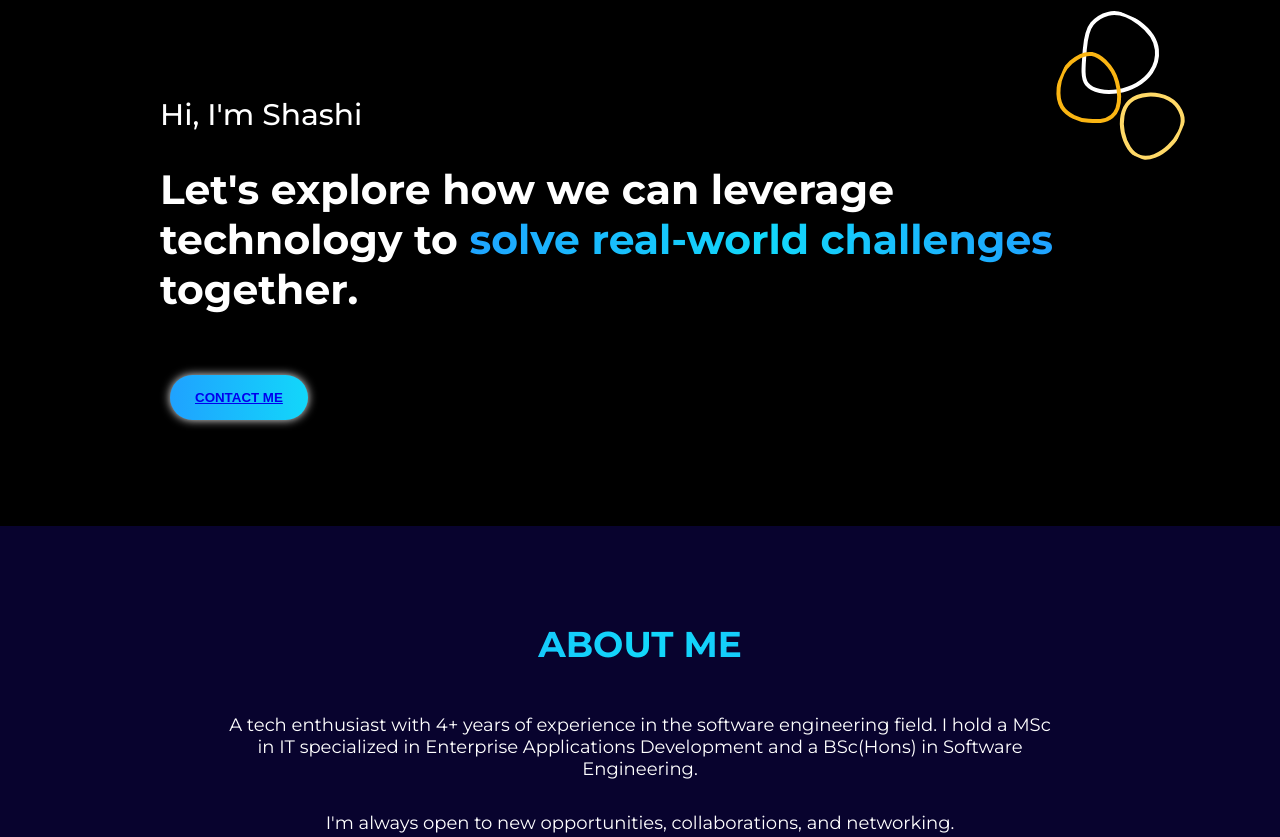
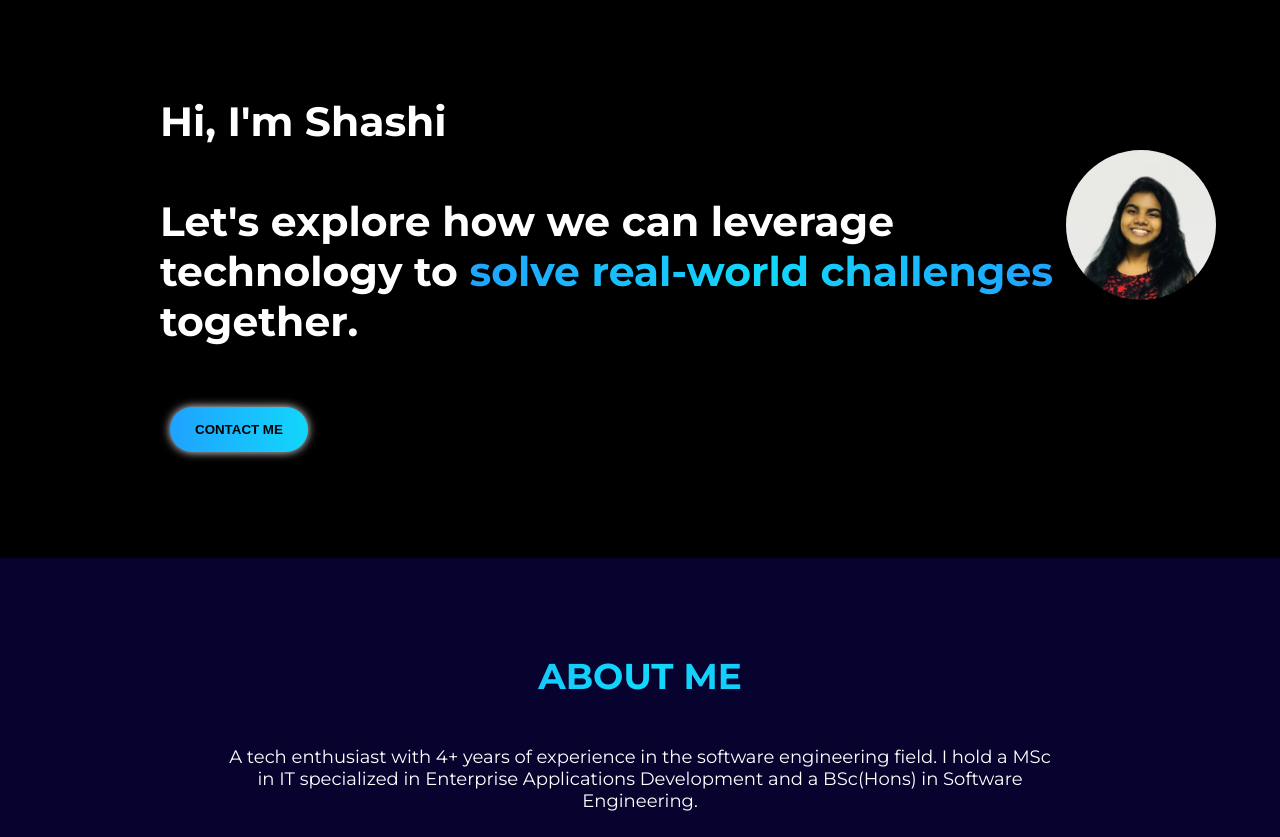
Before and after one commit to shashperera/JavascriptLessons, a plain HTML site: page index.html in a window 1280 px wide. Shown: the top 837 px of the page. Drawn offline with Linux system fonts and the light colour scheme.

Commit message:
Update UI & urls

```diff
--- a/index.html
+++ b/index.html
@@ -9,41 +9,50 @@
   <link rel="preconnect" href="https://fonts.googleapis.com" />
   <link rel="preconnect" href="https://fonts.gstatic.com" crossorigin />
   <link href="https://fonts.googleapis.com/css2?family=Montserrat:wght@400;500;700;900&display=swap" rel="stylesheet" />
+  <style>
+    .profile-img {
+      border-radius: 50%; /* Add a round border radius */
+      width: 150px; /* Adjust the width as needed */
+      height: 150px; /* Adjust the height as needed */
+      position: absolute;
+      top: 150px; /* Adjust the top position */
+      right: 0.5px; /* Adjust the right position */
+
+    }
+
+    .title {
+      display: flex;
+      align-items: center;
+      margin-top: 50px; /* Adjust the margin-top to create space for the image */
+    }
+
+    .name {
+      margin-right: 20px; /* Adjust the margin as needed to separate the image and text */
+    }
+  </style>
   <title>Portfolio - Name</title>
+
 </head>
 
 <body>
   <header class="container-full">
+    <h1>Hi, I'm Shashi</h1>
+
     <h1 class="title">
-      <span class="name mb-2">Hi, I'm Shashi</span>
+      <!-- <span class="name mb-2">Hi, I'm Shashi</span> -->
       <span class="mb-2">
-        <!-- <mark class="primary-gradient">a tech enthusiast</mark> with 4+ years of experience in
-        the software engineering field. </span> -->
+
         Let's explore how we can leverage technology to<mark class="primary-gradient"> solve real-world
           challenges</mark> together.
       </span>
+      <img class = "profile-img" src="./assets/profile.jpg" alt="Avatar">
+
     </h1>
+
     <br />
     <button class="btn btn-grad"><a href="https://www.linkedin.com/in/sanduni-shashipraba-perera-rs/"
         target=”_blank”>Contact Me</a> </button>
-    <svg width="173" height="169" viewBox="0 0 173 169" fill="none" xmlns="http://www.w3.org/2000/svg">
-      <g clip-path="url(#clip0_27_3)">
-        <path
-          d="M108.13 71.9678C94.0525 93.0705 55.5222 98.2166 43.8255 83.9831C39.4053 78.5963 40.1906 68.961 41.7785 49.6757C43.2292 32.0322 46.6848 26.693 49.1103 23.7792C53.2743 18.8467 58.8989 15.3655 65.1655 13.8201C79.2809 10.4986 91.0189 19.1819 96.0002 22.8677C100.707 26.3459 112.369 34.9743 113.886 49.7293C115.04 61.0126 109.628 69.7124 108.13 71.9678V71.9678Z"
-          stroke="white" stroke-width="4" stroke-miterlimit="10" />
-        <path
-          d="M73.9647 81.6592C74.7219 84.4514 80.7888 106.715 68.7955 116.515C62.1224 122.005 52.6708 121.306 45.6345 120.828C40.478 120.579 35.4311 119.262 30.8159 116.95C27.9886 115.514 22.6651 112.795 19.0348 107.066C14.4913 99.9245 15.2187 92.3852 15.6676 87.8073C15.9973 84.3709 17.4291 71.6907 28.0259 62.3572C31.1379 59.6198 39.1306 52.5923 48.9945 54.099C54.9688 55.0119 58.8765 58.6738 62.2947 61.8583C67.9163 67.2802 71.9482 74.1225 73.9647 81.6592V81.6592Z"
-          stroke="#FAB513" stroke-width="4" stroke-miterlimit="10" />
-        <path
-          d="M139.53 117.718C142.189 135.907 114.962 163.203 96.8727 156.923C79.9364 151.045 71.7374 115.979 86.5757 101.636C96.9917 91.5727 115.227 95.1979 116.219 95.4077C119.782 96.169 127.253 97.8638 133.127 104.489C136.452 108.218 138.67 112.793 139.53 117.718V117.718Z"
-          stroke="#FFD967" stroke-width="4" stroke-miterlimit="10" />
-      </g>
-      <defs>
-        <clipPath id="clip0_27_3">
-          <rect width="132.818" height="126.493" fill="white" transform="translate(121.844 168.907) rotate(-156.545)" />
-        </clipPath>
-      </defs>
-    </svg>
+
   </header>
   <main>
     <section class="with-bg">
@@ -70,7 +79,7 @@
             <span>Express</span>
           </div>
           <p class="description">
-            Monthly Income, Expense Tracker system, view recent transaction history etc. Dashboard uses react charts to compare income and expenses.
+            Monthly Income, Expense Tracker system, view recent transaction history etc. Dashboard uses react charts to compare income and expenses. <br> Easy to calculate your household expenses.
           </p>
           <div class="actions">
             <button class="btn btn-primary"><a href="https://github.com/shashperera/MonthlyExpenseTracker/">Visit</a></button>
@@ -86,12 +95,11 @@
             <span>Computer Vision</span>
           </div>
           <p class="description">
-            A Personalized Physiotherapy Rehabilitation Exercise Recommendation System with Pose Estimation.
-            <br>The main objective of this study is to develop an innovative distributed application to assist Physiotherapists and Patients both, through where we can estimate a patient’s pose of the prescribed rehabilitation exercise and track the progress.
+            A Personalized Physiotherapy Rehabilitation Exercise Recommendation System with Human Pose Estimation, Computer Vision(OpenCV, openpifpaf).
           </p>
           <div class="actions">
             <button class="btn btn-primary"><a href="https://github.com/shashperera/PhysioBody" target="_blank">Visit</a></button>
-            <!-- <button class="btn btn-secondary">Source code</button> -->
+            <button class="btn btn-secondary">Source code</button>
           </div>
           <script>
             function myFunction() {
--- a/styles.css
+++ b/styles.css
@@ -33,10 +33,12 @@ img {
   max-width: 100%;
   height: auto;
 }
+
+
 :root {
   --primary-color: #5ebdfd;
   --primary-light-color: #ffd967;
-  --accent-color: #ff7f63;
+  --accent-color: #69c7f6;
   --black: #000;
   --white: #ffffff;
   --background-color: #08032e;
@@ -52,6 +54,16 @@ p {
   font-size: 18px;
   line-height: 22px;
 }
+
+a{
+  text-decoration: none;
+  color: black;
+  }
+
+  a:visited{
+  text-decoration: none;
+  color: black;
+  }
 
 h1 {
   font-size: calc(35px + 10 * (100vw - 360px) / 1560);
@@ -111,17 +123,19 @@ header svg {
   background: var(--background-color);
   border-radius: 10px;
   padding: 2rem;
+  height: 500px;
 }
 .project .title {
   margin-bottom: 1rem;
 }
 .project .description {
-  margin-top: 1.5rem;
+  margin-top: 2.5rem;
+  height: 120px;
 }
 .skills span {
   background: #1e1e1e;
   border-radius: 8.5px;
-  color: var(--primary-color);
+  color: cyan;
   font-size: 10px;
   padding: 0.3rem;
 }
```
Also changed, not shown: assets/Dribble.png (deleted), assets/IntegrifyCircle.svg (deleted), assets/design.png (deleted), assets/profile.jpg (added).
